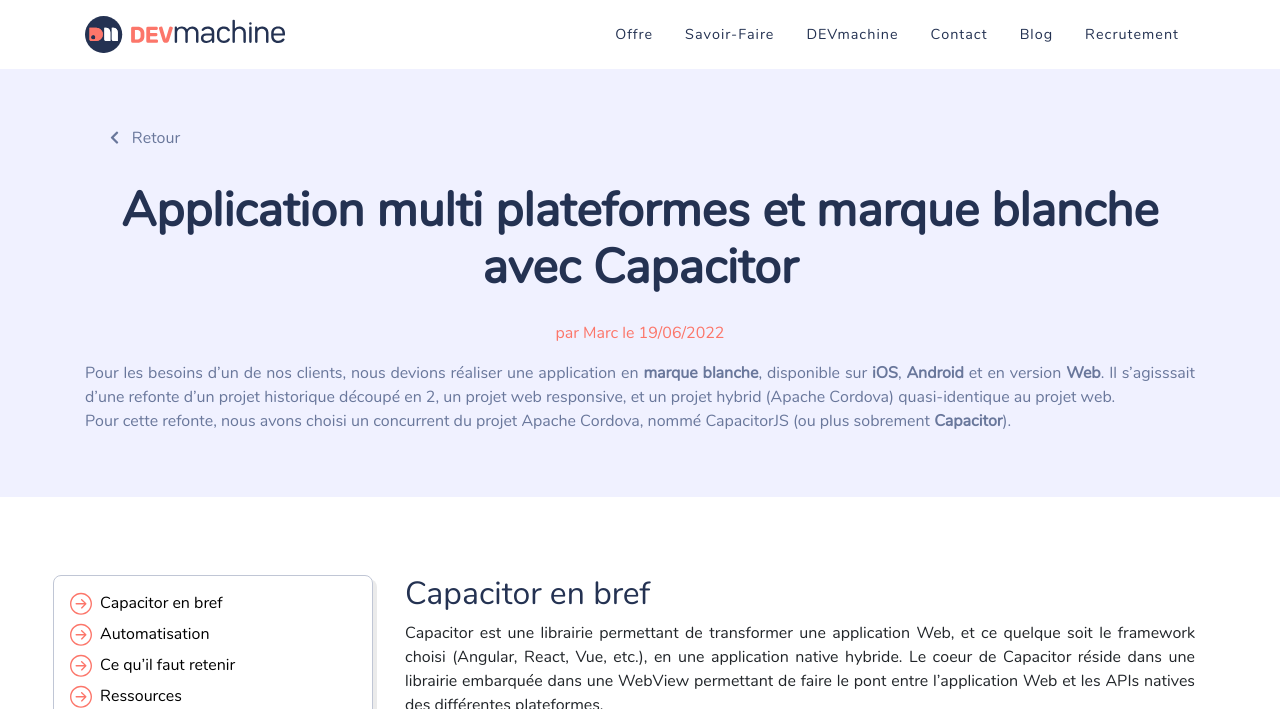
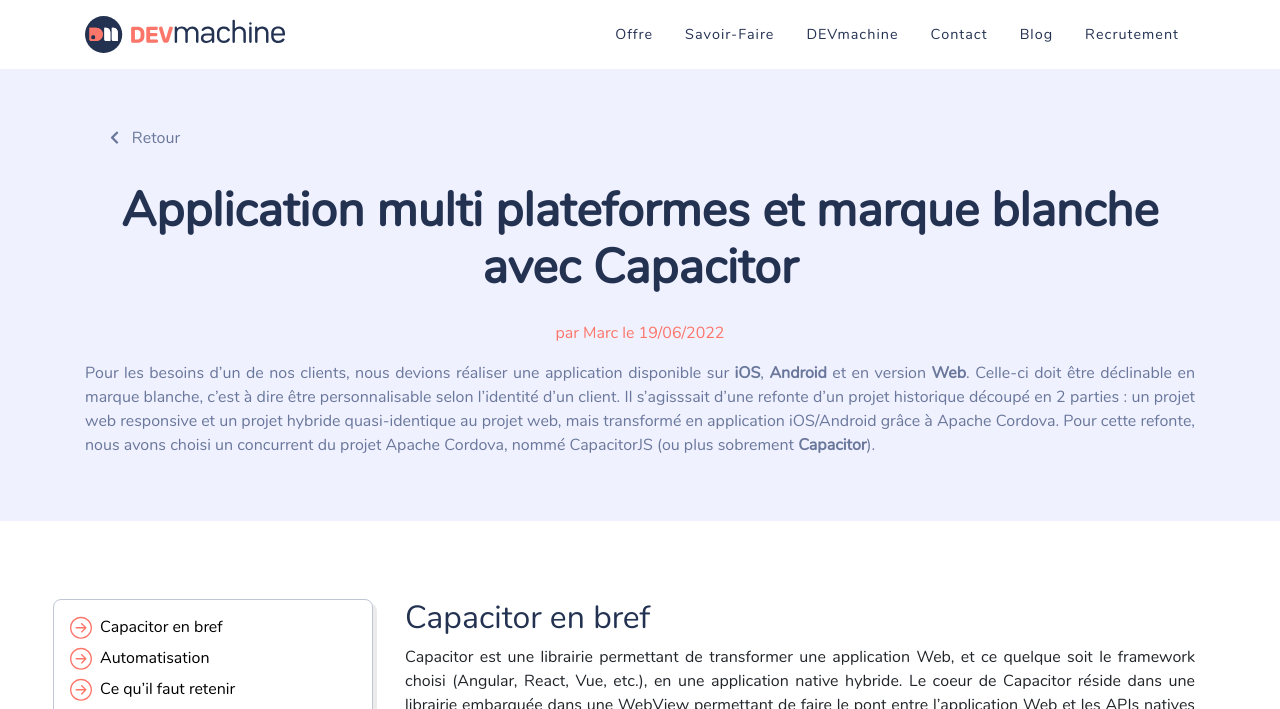
Before and after one commit to DEVmachine-fr/website, a Jekyll site: the page built from _posts/2022-06-19-capacitorjs.md, in a window 1280 px wide and 900 px high, cut to the strip 0-709 px from the top of the window. Built offline with Jekyll 4.4.1, drawn with Linux system fonts in a browser that asks for light colours; nearby versions of some CDN libraries; some web fonts are replaced; some of the changed text lies outside the part shown.

Commit message:
chore(capacitor): corrections suite relecture

```diff
--- a/_posts/2022-06-19-capacitorjs.md
+++ b/_posts/2022-06-19-capacitorjs.md
@@ -4,8 +4,8 @@
 categories: capacitor js angular ci cd
 ---
 
-Pour les besoins d'un de nos clients, nous devions réaliser une application en **marque blanche**, disponible sur **iOS**, **Android** et en version **Web**.
-Il s'agisssait d'une refonte d'un projet historique découpé en 2, un projet web responsive, et un projet hybrid (Apache Cordova) quasi-identique au projet web.
+Pour les besoins d'un de nos clients, nous devions réaliser une application disponible sur **iOS**, **Android** et en version **Web**. Celle-ci doit être déclinable en marque blanche, c'est à dire être personnalisable selon l'identité d'un client.
+Il s'agisssait d'une refonte d'un projet historique découpé en 2 parties : un projet web responsive et un projet hybride quasi-identique au projet web, mais transformé en application iOS/Android grâce à Apache Cordova.
 Pour cette refonte, nous avons choisi un concurrent du projet Apache Cordova, nommé CapacitorJS (ou plus sobrement **Capacitor**).
 
 - [Capacitor en bref](#capacitor)
@@ -59,9 +59,9 @@
 ### Tout est plugin
 
 Pour intéragir avec les APIs natives, il faut passer par des plugins.
-L'équipe Capacitor maintient une liste de plugins officiels, couvrant les cas d'utilisation les plus courant, de la gestion de la **Status Bar** aux **Push Notifications** en passant par le **Splash Screen**.
+L'équipe Capacitor maintient une liste de plugins officiels, couvrant les cas d'utilisation les plus courants, de la gestion de la **Status Bar** aux **Push Notifications** en passant par le **Splash Screen**.
 
-Certains de ces plugins vont même pouvoir être configuré via le fichier de configuration (`capacitor.config.(json|ts)`). D'autres, par contre vont demander (via leur documentation), d'aller ajouter manuellement certaines permissions dans les fichiers de configuration `AndroidManifest.xml` ou `Info.plist`.
+Certains de ces plugins vont même pouvoir être configurés via le fichier de configuration (`capacitor.config.(json|ts)`). D'autres, par contre vont demander (via leur documentation) d'aller ajouter manuellement certaines permissions dans les fichiers de configuration `AndroidManifest.xml` ou `Info.plist`.
 
 Voici un exemple d'utilisation du plugin **Local Notifications** qui donne accès, comme son nom l'indique, aux notifications locales afin de pouvoir en programmer.
 
```
Also changed, not shown: other parts of _posts/2022-06-19-capacitorjs.md (+3 -3 lines).
